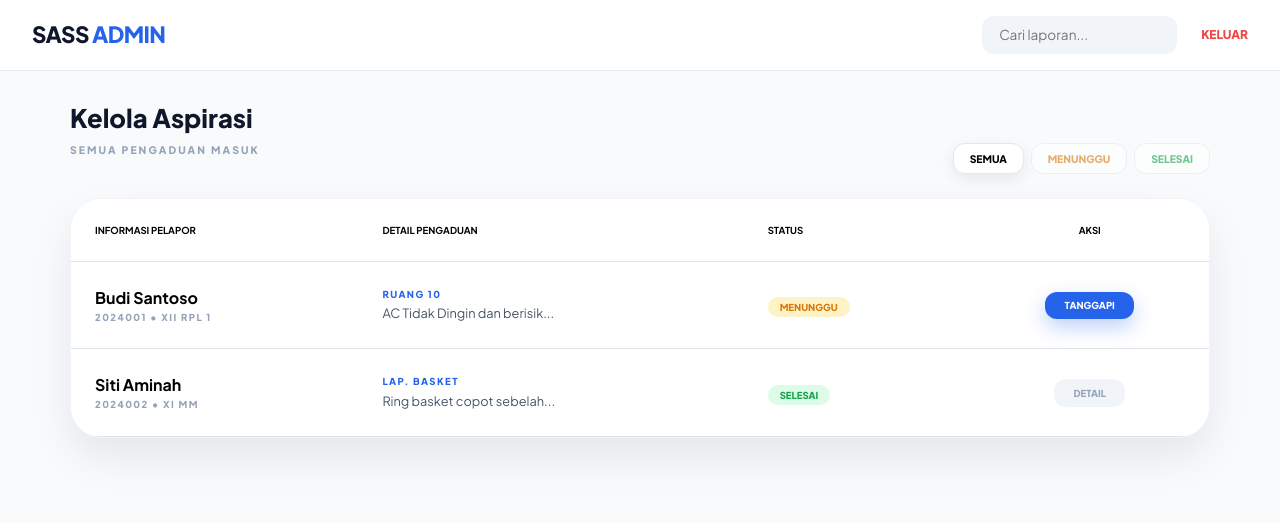
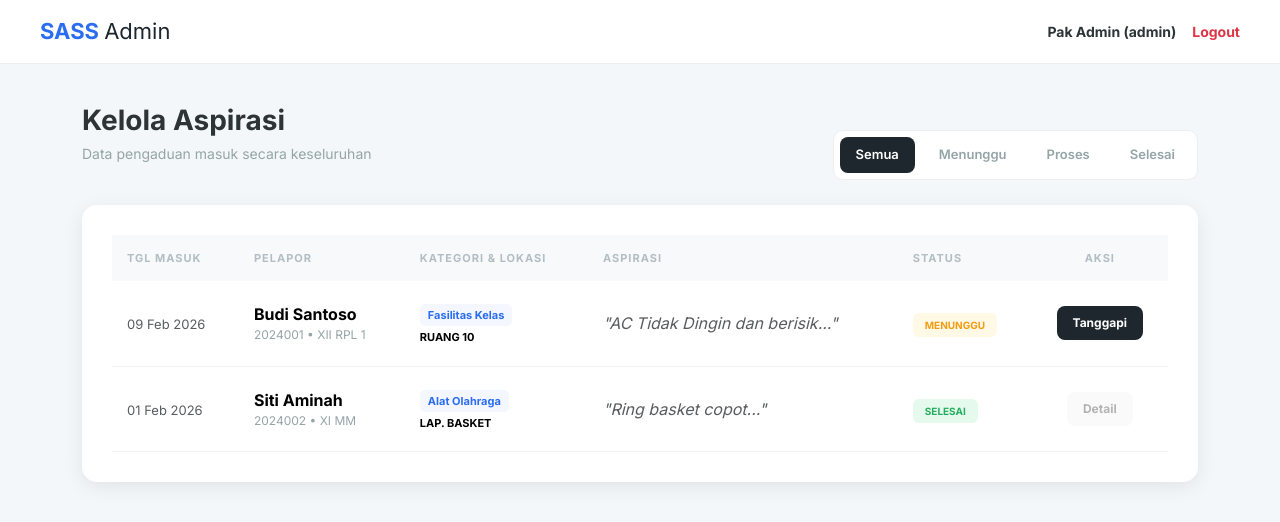
Before and after one commit to putrinabilaaw/UKKRPL, a PHP site: page /admin_dashboard.php in a window 1280 px wide. Shown: the top 522 px of the page. Run offline with PHP 8.4, Linux system fonts and the light colour scheme.

Commit message:
menambahkan fitur status interaktif, menambahkan card shadow, menambahkan tanggal masuk

```diff
--- a/admin_dashboard.php
+++ b/admin_dashboard.php
@@ -1,102 +1,285 @@
 <!DOCTYPE html>
 <html lang="id">
+
 <head>
     <meta charset="UTF-8">
     <meta name="viewport" content="width=device-width, initial-scale=1.0">
     <title>SASS - Dashboard Admin</title>
 
-    <!-- Bootstrap (grid & table helper) -->
     <link href="https://cdn.jsdelivr.net/npm/bootstrap@5.3.2/dist/css/bootstrap.min.css" rel="stylesheet">
+    <link href="https://cdnjs.cloudflare.com/ajax/libs/font-awesome/6.5.1/css/all.min.css" rel="stylesheet">
+    <link href="https://fonts.googleapis.com/css2?family=Inter:wght@400;600;700&display=swap" rel="stylesheet">
 
-    <!-- Font Awesome -->
-    <link href="https://cdnjs.cloudflare.com/ajax/libs/font-awesome/6.5.1/css/all.min.css" rel="stylesheet">
+    <style>
+    :root {
+        --primary-blue: #2b6df2;
+        --bg-light: #f4f7fa;
+    }
 
-    <!-- Admin Dashboard CSS -->
-    <link rel="stylesheet" href="assets/css/admin.css">
+    body {
+        font-family: 'Inter', sans-serif;
+        background-color: var(--bg-light);
+        color: #2d3436;
+    }
+
+    /* Navbar Styling */
+    .admin-navbar {
+        background: #fff;
+        padding: 15px 40px;
+        display: flex;
+        justify-content: space-between;
+        align-items: center;
+        border-bottom: 1px solid #eee;
+    }
+
+    .admin-logo {
+        font-weight: 800;
+        font-size: 22px;
+        color: var(--primary-blue);
+    }
+
+    .admin-logo span {
+        color: #1e272e;
+        font-weight: 400;
+    }
+
+    /* Container Content */
+    .admin-content {
+        padding-top: 40px;
+        padding-bottom: 40px;
+    }
+
+    .admin-header {
+        display: flex;
+        justify-content: space-between;
+        align-items: flex-end;
+        margin-bottom: 25px;
+    }
+
+    h1 {
+        font-size: 28px;
+        font-weight: 700;
+        margin-bottom: 5px;
+    }
+
+    .subtitle {
+        color: #95a5a6;
+        font-size: 14px;
+    }
+
+    /* REVISI: FILTER STATUS DI KANAN ATAS */
+    .status-filter-group {
+        display: flex;
+        gap: 8px;
+        background: #fff;
+        padding: 6px;
+        border-radius: 10px;
+        border: 1px solid #eee;
+    }
+
+    .filter-btn {
+        border: none;
+        background: transparent;
+        padding: 8px 16px;
+        border-radius: 8px;
+        font-size: 13px;
+        font-weight: 600;
+        color: #95a5a6;
+        transition: 0.3s;
+    }
+
+    .filter-btn.active {
+        background: #1e272e;
+        color: #fff;
+    }
+
+    .filter-btn:hover:not(.active) {
+        background: #f8f9fb;
+        color: var(--primary-blue);
+    }
+
+    /* REVISI: CARD DENGAN SHADOW 5px */
+    .admin-card {
+        background: #fff;
+        border-radius: 15px;
+        padding: 30px;
+        border: none;
+        /* Shadow 5px tegas sekeliling */
+        box-shadow: 0 5px 20px rgba(0, 0, 0, 0.08);
+    }
+
+    /* Table Styling */
+    .admin-table {
+        margin-bottom: 0;
+        vertical-align: middle;
+    }
+
+    .admin-table thead th {
+        background: #f8f9fb;
+        border: none;
+        color: #b2bec3;
+        font-size: 11px;
+        text-transform: uppercase;
+        letter-spacing: 1px;
+        padding: 15px;
+    }
+
+    .admin-table tbody td {
+        padding: 20px 15px;
+        border-bottom: 1px solid #f1f1f1;
+    }
+
+    .meta-id {
+        font-size: 12px;
+        color: #95a5a6;
+    }
+
+    .category-badge {
+        font-size: 11px;
+        font-weight: 700;
+        color: var(--primary-blue);
+        background: rgba(43, 109, 242, 0.05);
+        padding: 4px 8px;
+        border-radius: 5px;
+    }
+
+    .status-pill {
+        padding: 6px 12px;
+        border-radius: 6px;
+        font-size: 10px;
+        font-weight: 800;
+        text-transform: uppercase;
+    }
+
+    .st-menunggu {
+        background: #fff9e6;
+        color: #f39c12;
+    }
+
+    .st-proses {
+        background: #e8f0fe;
+        color: #2b6df2;
+    }
+
+    .st-selesai {
+        background: #e6f9ed;
+        color: #27ae60;
+    }
+
+    .btn-action {
+        padding: 8px 16px;
+        border-radius: 8px;
+        font-size: 12px;
+        font-weight: 700;
+        border: none;
+        transition: 0.3s;
+    }
+
+    .btn-tanggapi {
+        background: #1e272e;
+        color: white;
+    }
+
+    .btn-tanggapi:hover {
+        background: var(--primary-blue);
+    }
+    </style>
 </head>
+
 <body>
 
-<!-- Navbar -->
     <nav class="admin-navbar">
-    <div class="admin-logo">
-        SASS <span>Admin</span>
-    </div>
-
-    <div class="admin-nav-right">
-        <input type="text" class="admin-search" placeholder="Cari laporan...">
-        <a href="logout.php" class="admin-logout">Keluar</a>
+        <div class="admin-logo">SASS <span>Admin</span></div>
+        <div class="d-flex align-items-center gap-3">
+            <span class="fw-bold" style="font-size: 14px;">Pak Admin (admin)</span>
+            <a href="#" class="text-danger text-decoration-none fw-bold" style="font-size: 14px;">Logout</a>
         </div>
     </nav>
 
-<!-- Content -->
     <main class="container admin-content">
         <div class="admin-header">
             <div>
                 <h1>Kelola Aspirasi</h1>
-            <p>Semua Pengaduan Masuk</p>
+                <p class="subtitle">Data pengaduan masuk secara keseluruhan</p>
             </div>
 
-        <div class="admin-filter">
-            <button class="active">Semua</button>
-            <button class="pending">Menunggu</button>
-            <button class="done">Selesai</button>
+            <div class="status-filter-group" id="filterContainer">
+                <button class="filter-btn active" onclick="filterStatus('Semua', this)">Semua</button>
+                <button class="filter-btn" onclick="filterStatus('Menunggu', this)">Menunggu</button>
+                <button class="filter-btn" onclick="filterStatus('Proses', this)">Proses</button>
+                <button class="filter-btn" onclick="filterStatus('Selesai', this)">Selesai</button>
             </div>
         </div>
 
-    <!-- Table -->
         <div class="admin-card">
-        <table class="table admin-table">
+            <div class="table-responsive">
+                <table class="table admin-table" id="tableLaporan">
                     <thead>
                         <tr>
-                    <th>Informasi Pelapor</th>
-                    <th>Detail Pengaduan</th>
+                            <th>Tgl Masuk</th>
+                            <th>Pelapor</th>
+                            <th>Kategori & Lokasi</th>
+                            <th>Aspirasi</th>
                             <th>Status</th>
                             <th class="text-center">Aksi</th>
                         </tr>
                     </thead>
                     <tbody>
-                <tr>
+                        <tr data-status="Menunggu">
+                            <td><span class="text-muted" style="font-size: 13px;">09 Feb 2026</span></td>
                             <td>
-                        <strong>Budi Santoso</strong>
-                        <div class="meta">2024001 • XII RPL 1</div>
+                                <div class="fw-bold">Budi Santoso</div>
+                                <div class="meta-id">2024001 • XII RPL 1</div>
                             </td>
                             <td>
-                        <div class="loc">Ruang 10</div>
-                        <div class="desc">AC Tidak Dingin dan berisik...</div>
+                                <span class="category-badge">Fasilitas Kelas</span>
+                                <div class="mt-1 fw-bold text-uppercase" style="font-size: 11px;">Ruang 10</div>
+                            </td>
+                            <td><i class="text-muted">"AC Tidak Dingin dan berisik..."</i></td>
+                            <td><span class="status-pill st-menunggu">Menunggu</span></td>
+                            <td class="text-center"><button class="btn-action btn-tanggapi">Tanggapi</button></td>
+                        </tr>
+                        <tr data-status="Selesai">
+                            <td><span class="text-muted" style="font-size: 13px;">01 Feb 2026</span></td>
+                            <td>
+                                <div class="fw-bold">Siti Aminah</div>
+                                <div class="meta-id">2024002 • XI MM</div>
                             </td>
                             <td>
-                        <span class="status pending">Menunggu</span>
+                                <span class="category-badge">Alat Olahraga</span>
+                                <div class="mt-1 fw-bold text-uppercase" style="font-size: 11px;">Lap. Basket</div>
                             </td>
-                    <td class="text-center">
-                        <button class="btn-action primary"
-                            onclick="alert('Buka modal tanggapan (simulasi)')">
-                            Tanggapi
-                        </button>
-                    </td>
-                </tr>
-
-                <tr>
-                    <td>
-                        <strong>Siti Aminah</strong>
-                        <div class="meta">2024002 • XI MM</div>
-                    </td>
-                    <td>
-                        <div class="loc">Lap. Basket</div>
-                        <div class="desc">Ring basket copot sebelah...</div>
-                    </td>
-                    <td>
-                        <span class="status done">Selesai</span>
-                    </td>
-                    <td class="text-center">
-                        <button class="btn-action disabled">
-                            Detail
-                        </button>
+                            <td><i class="text-muted">"Ring basket copot..."</i></td>
+                            <td><span class="status-pill st-selesai">Selesai</span></td>
+                            <td class="text-center"><button class="btn-action btn-secondary" disabled>Detail</button>
                             </td>
                         </tr>
                     </tbody>
                 </table>
             </div>
+        </div>
     </main>
 
+    <script>
+    function filterStatus(status, btn) {
+        // Update Button Active State
+        const buttons = document.querySelectorAll('.filter-btn');
+        buttons.forEach(b => b.classList.remove('active'));
+        btn.classList.add('active');
+
+        // Filter Table Rows
+        const rows = document.querySelectorAll('#tableLaporan tbody tr');
+        rows.forEach(row => {
+            const rowStatus = row.getAttribute('data-status');
+            if (status === 'Semua' || rowStatus === status) {
+                row.style.display = '';
+            } else {
+                row.style.display = 'none';
+            }
+        });
+    }
+    </script>
+
 </body>
+
 </html>
```
Lines whose indentation alone changed are shown as unchanged.
